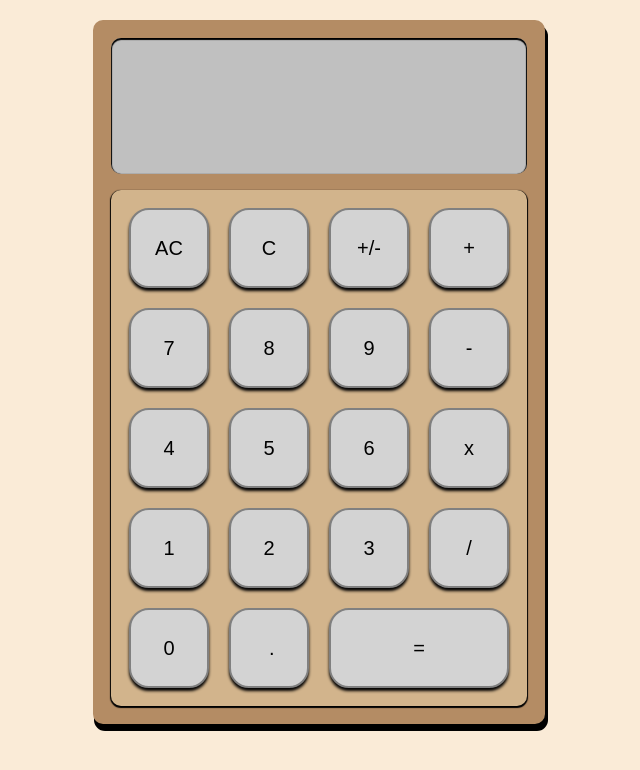
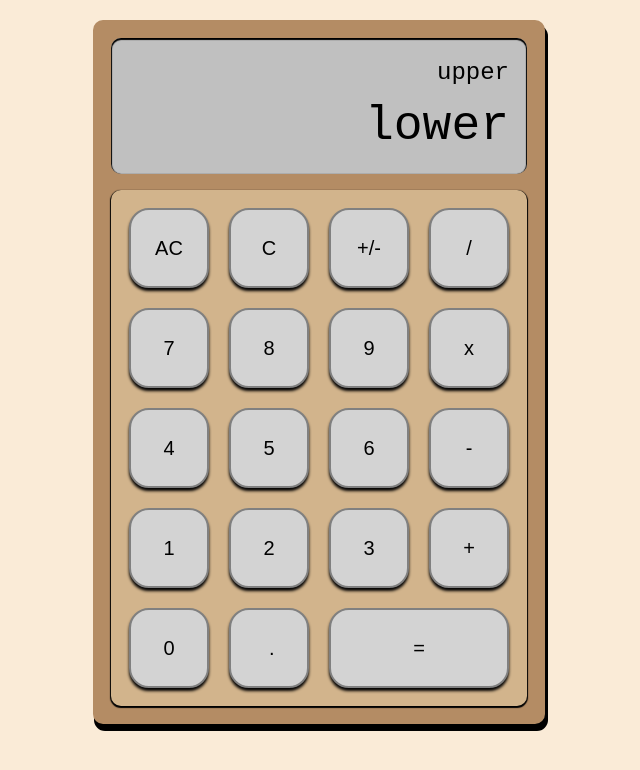
Before and after one commit to TJessop602/Calculator, a plain HTML site: page index.html in a window 1280 px wide. Shown: the whole page, without its empty margins (321-961 px from the left). Drawn offline with Linux system fonts and the light colour scheme.

Commit message:
Fixed order of function keys

```diff
--- a/index.html
+++ b/index.html
@@ -11,30 +11,29 @@
 <body>
     <div class="calculator">
         <div class="screen">
-            <div class="upper"></div>
-            <div class="lower"></div>
+            <div class="upper">upper</div>
+            <div class="lower">lower</div>
         </div>
         <div class="inputs">
             <input type="button" class="button other" onclick="clearAll()" value="AC">
             <input type="button" class="button other" onclick="clearCurrent()" value="C">
             <input type="button" class="button digit" onclick="setSign()" value="+/-">
-            <input type="button" class="button op" onclick="setOperator(add)" value="+">
+            <input type="button" class="button op" onclick="setOperator(divide)" value="/">
 
             <input type="button" class="button digit" onclick="buildNumber('7')" value="7">
             <input type="button" class="button digit" onclick="buildNumber('8')" value="8">
             <input type="button" class="button digit" onclick="buildNumber('9')" value="9">
-            <input type="button" class="button op" onclick="setOperator(subtract)" value="-">
+            <input type="button" class="button op" onclick="setOperator(multiply)" value="x">
 
             <input type="button" class="button digit" onclick="buildNumber('4')" value="4">
             <input type="button" class="button digit" onclick="buildNumber('5')" value="5">
             <input type="button" class="button digit" onclick="buildNumber('6')" value="6">
-            <input type="button" class="button op" onclick="setOperator(multiply)" value="x">
-
+            <input type="button" class="button op" onclick="setOperator(subtract)" value="-">
 
             <input type="button" class="button digit" onclick="buildNumber('1')" value="1">
             <input type="button" class="button digit" onclick="buildNumber('2')" value="2">
             <input type="button" class="button digit" onclick="buildNumber('3')" value="3">
-            <input type="button" class="button op" onclick="setOperator(divide)" value="/">
+            <input type="button" class="button op" onclick="setOperator(add)" value="+">
 
             <input type="button" class="button digit" onclick="buildNumber('0')"  value="0">
             <input type="button" class="button digit" onclick="buildNumber('.')" value = " .">
```
